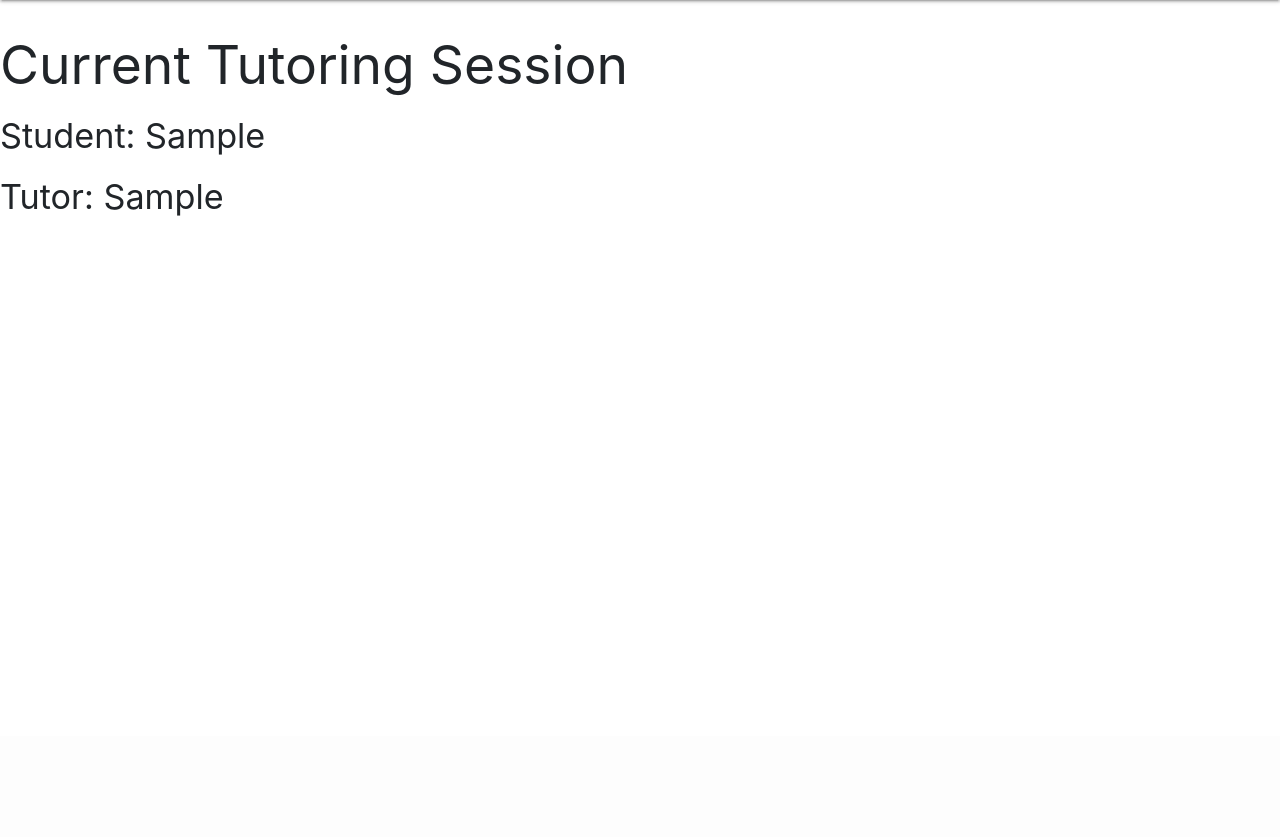
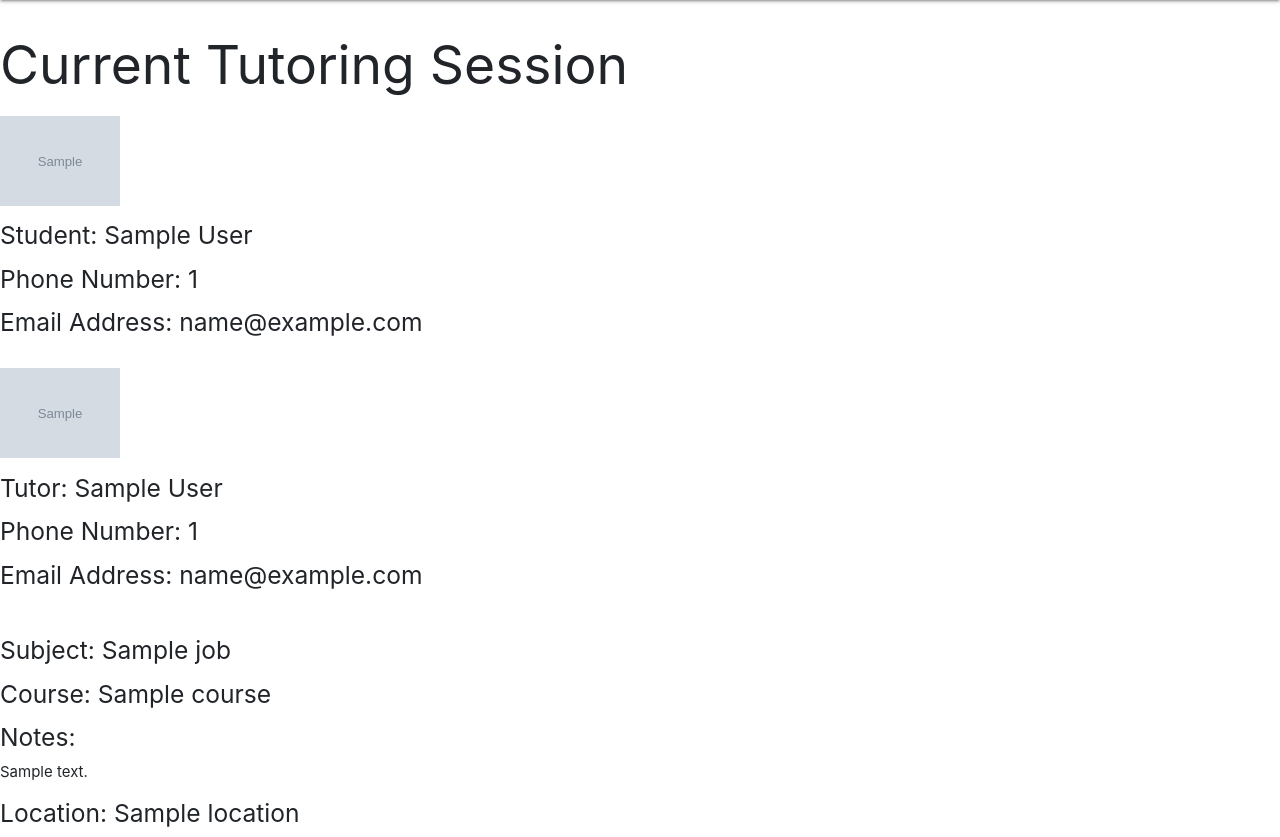
Before and after one commit to swatisriva1/quick-tutor-project, a Django app: template tutor/templates/tutor/session.html in a window 1280 px wide. Shown: the part 64-901 px from the top of the page. Before the commit the page ends 280 px from the top, so only its background shows below. Run offline with Django 3.2, Linux system fonts and the light colour scheme; the template is opened without the code that fills it: most values are stand-ins (such as "Sample title", 1, 10 or a date in 2020); grey boxes marked "Sample" are stand-in pictures; data that the repository does not hold is empty; parts of the project's set-up code (start-up, migrations or seed data) failed here and were passed over; some libraries are stand-ins or nearby versions.

Commit message:
Added more stuff to the Session Page

```diff
--- a/tutor/templates/tutor/session.html
+++ b/tutor/templates/tutor/session.html
@@ -5,7 +5,21 @@
 
 {% block content %}
 <h2>Current Tutoring Session</h2>
-<h4>Student: {{ job.customer_profile.first_name }}</h4>
+<img src="{{  job.customer_profile.get_pic_url  }}" width="120" alt="img">
+<h5>Student: {{ job.customer_profile.first_name }} {{ job.customer_profile.last_name }}</h5>
+<h5>Phone Number: {{ job.customer_profile.phone_number }}</h5>
+<h5>Email Address: {{ job.customer_profile.email_addr }}</h5>
 
-<h4>Tutor: {{ job.tutor_profile.first_name }}</h4>
+<br>
+<img src="{{  job.tutor_profile.get_pic_url  }}" width="120" alt="img">
+<h5>Tutor: {{ job.tutor_profile.first_name }} {{ job.tutor_profile.last_name }}</h5>
+<h5>Phone Number: {{ job.tutor_profile.phone_number }}</h5>
+<h5>Email Address: {{ job.tutor_profile.email_addr }}</h5>
+
+<br>
+<h5>Subject: {{ job.subject }}  </h5>
+<h5>Course: {{ job.course }}  </h5>
+<h5>Notes:</h5>
+<p>{{ job.notes }}</p>
+<h5>Location: {{ job.location }} </h5>
 {% endblock content %}
```
